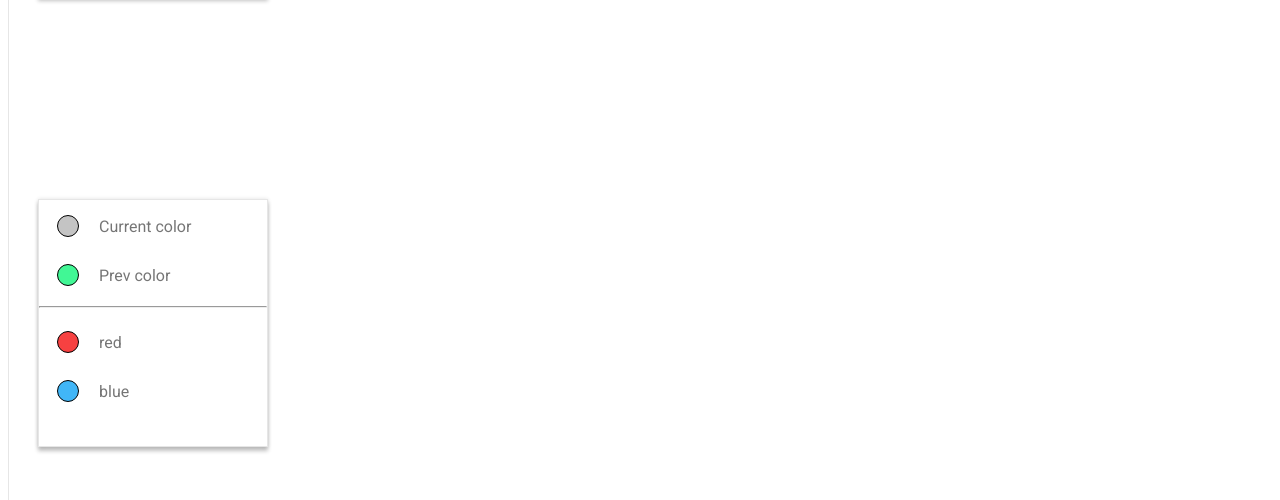
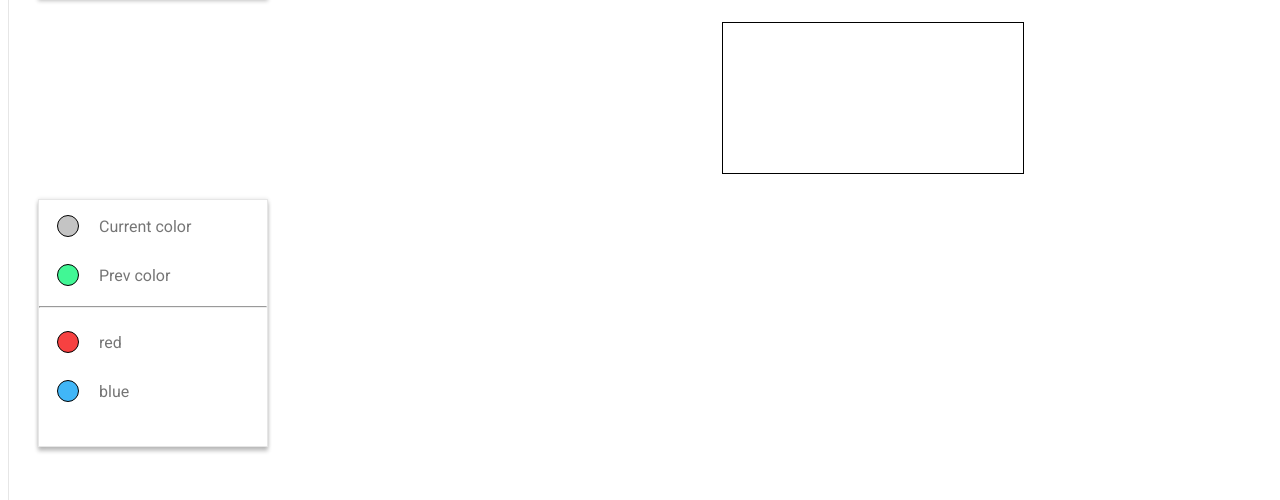
Before and after one commit to Vromga/codejam-canvas, a plain HTML site: page codejam-canvas/index.html in a window 1280 px wide. Shown: the part 409-909 px from the top of the page. Drawn offline with Linux system fonts and the light colour scheme.

Commit message:
feat: finish css block canvas

```diff
--- a/codejam-canvas/style.scss
+++ b/codejam-canvas/style.scss
@@ -131,9 +131,12 @@ body {
         }
       }
     }
-  }
-
-  #canvas {
-
+    #canvas {
+      border: 1px solid black;
+      grid-column: 2/3;
+      grid-row: 1/3;
+      justify-self: center;
+      align-self: center;
+    }
   }
 }
```
Also changed, not shown: codejam-canvas/style.css, 1 other file.
